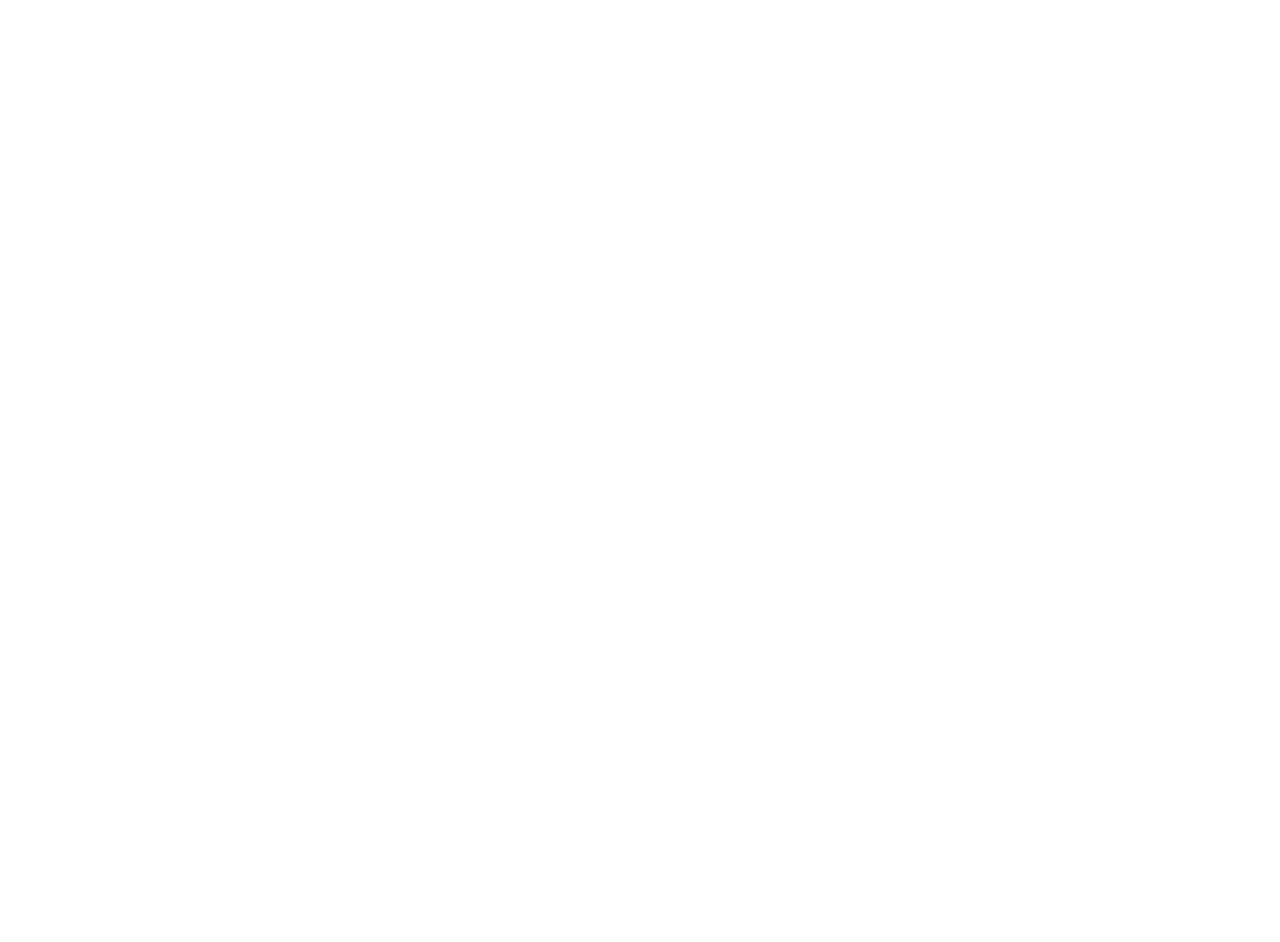
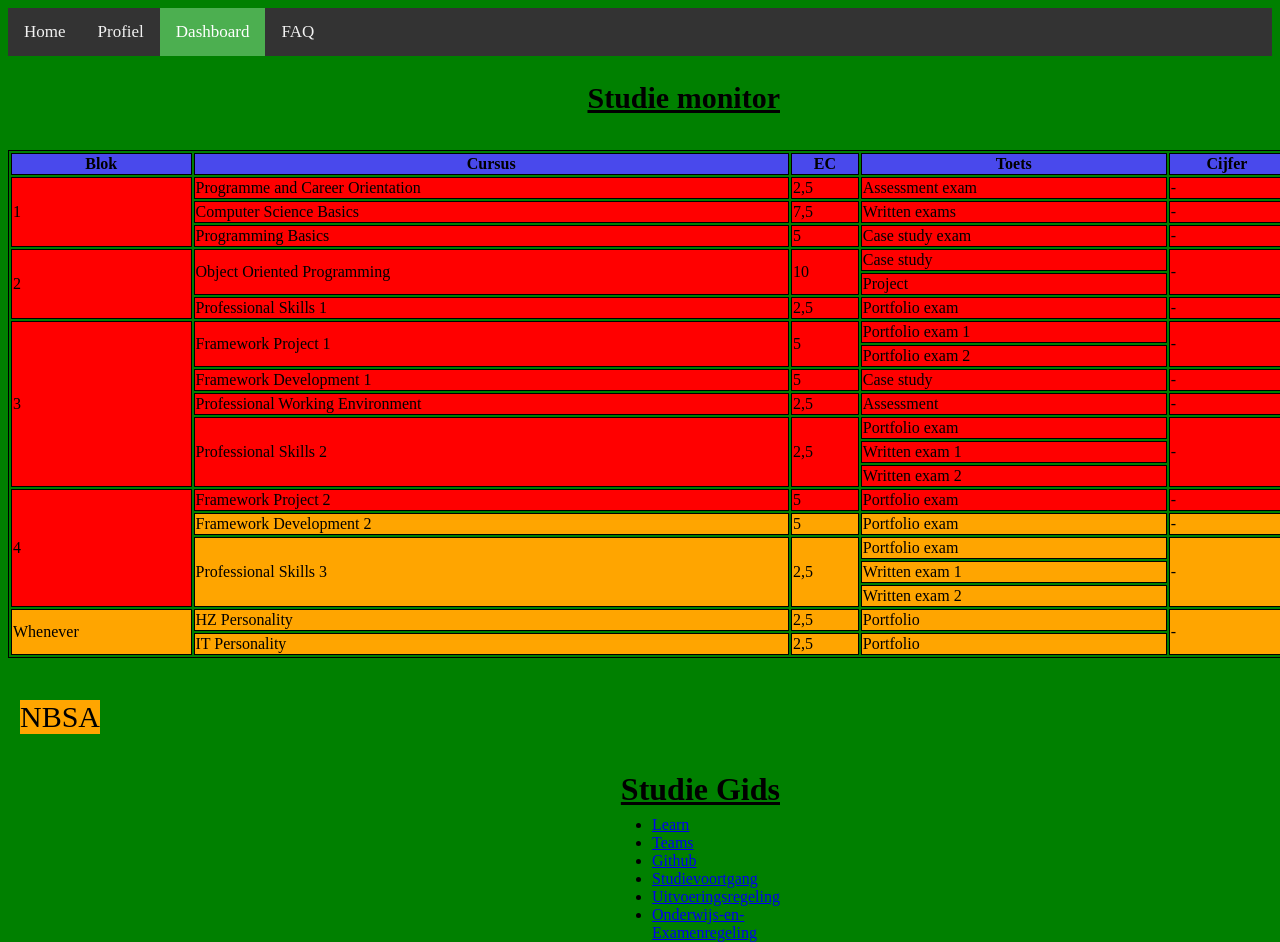
Before and after one commit to huge0003/huge0003.github.io, a plain HTML site: page dashboard.html in a window 1280 px wide. Before the commit the page ends 800 px from the top, so only its background shows below. Drawn offline with Linux system fonts and the light colour scheme.

Commit message:
faq+dash

```diff
--- a/css/style.css
+++ b/css/style.css
@@ -34,3 +34,17 @@ font-size: 20px;
 .logo {
   width: 50px;
 }
+
+table, th, td {
+  border: 1px solid black;
+}
+tr {
+  background-color: red;
+}
+
+.square {
+  border: 5px;
+  background-color: orange;
+  position: absolute; top: 700px; left: 20px;
+  font-size: 30px;
+}
--- a/dashboard.html
+++ b/dashboard.html
@@ -0,0 +1,145 @@
+<!DOCTYPE html>
+<html>
+<head>
+    <link rel="stylesheet" href="css/style.css" type="text/css">
+    <div class="topnav">
+        <a href="index.html">Home</a>
+        <a href="profile.html">Profiel</a>
+        <a  class="active" href="dashboard.html">Dashboard</a>
+        <a href="faq.html">FAQ</a>
+      </div>
+</head>
+<body>
+    <div><h2 style="font-size: 30px; position: absolute; right: 500px"><u>Studie monitor</u></h2>
+    <table style="width:100%; position:absolute; top:150px;">
+    <tr style="background-color:rgb(73, 73, 236)">
+        <th>Blok</th>
+        <th>Cursus</th>
+        <th>EC</th>
+        <th>Toets</th>
+        <th>Cijfer</th>
+    </tr>
+<tr>
+    <td rowspan="3">1</td>
+    <td>Programme and Career Orientation</td>
+    <td>2,5</td>
+    <td>Assessment exam</td>
+    <td>-</td>
+
+
+</tr>
+<tr>
+    <td>Computer Science Basics</td>
+    <td>7,5</td>
+    <td>Written exams</td>
+    <td>-</td>
+</tr>
+<tr  style="background-color:red">
+    <td>Programming Basics</td>
+    <td>5</td>
+    <td>Case study exam</td>
+    <td>-</td>
+</tr>
+<tr>
+    <td rowspan="3">2</td>
+    <td rowspan="2">Object Oriented Programming</td>
+    <td rowspan="2">10</td>
+    <td>Case study</td>
+    <td rowspan="2">-</td>
+</tr>
+<tr>
+    <td>Project</td>
+</tr>
+<tr>
+    <td>Professional Skills 1</td>
+    <td>2,5</td>
+    <td>Portfolio exam</td>
+    <td>-</td>
+</tr>
+<tr>
+    <td rowspan="7">3</td>
+    <td rowspan="2">Framework Project 1</td>
+    <td rowspan="2">5</td>
+    <td>Portfolio exam 1</td>
+    <td rowspan="2">-</td>
+</tr>
+<tr>
+    <td>Portfolio exam 2</td>
+</tr>
+<tr>
+    <td>Framework Development 1</td>
+    <td>5</td>
+    <td>Case study</td>
+    <td>-</td>
+</tr>
+<tr>
+    <td>Professional Working Environment</td>
+    <td>2,5</td>
+    <td>Assessment</td>
+    <td>-</td>
+</tr>
+<tr>
+    <td rowspan="3">Professional Skills 2</td>
+    <td rowspan="3">2,5</td>
+    <td>Portfolio exam</td>
+    <td rowspan="3">-</td>
+</tr>
+<tr>
+    <td>Written exam 1</td>
+</tr>
+<tr>
+    <td>Written exam 2</td>
+</tr>
+<tr>
+    <td rowspan="5">4</td>
+    <td>Framework Project 2</td>
+    <td>5</td>
+    <td>Portfolio exam</td>
+    <td>-</td>
+</tr>
+<tr style="background-color: orange;">
+    <td>Framework Development 2</td>
+    <td>5</td>
+    <td>Portfolio exam</td>
+    <td>-</td>
+</tr>
+<tr style="background-color: orange;">
+    <td rowspan="3">Professional Skills 3</td>
+    <td rowspan="3">2,5</td>
+    <td>Portfolio exam</td>
+    <td rowspan="3">-</td>
+</tr>
+<tr style="background-color: orange;">
+    <td>Written exam 1</td>
+</tr>
+<tr style="background-color: orange;">
+    <td>Written exam 2</td>
+</tr>
+<tr style="background-color: orange;">
+    <td rowspan="2">Whenever</td>
+    <td>HZ Personality</td>
+    <td>2,5</td>
+    <td>Portfolio</td>
+    <td rowspan="2">-</td>
+</tr>
+<tr style="background-color: orange;">
+    <td>IT Personality</td>
+    <td>2,5</td>
+    <td>Portfolio</td>
+</tr>
+    </table>
+</div>
+<div style="position: absolute; top:750px; right:500px;">
+    <h1><u>Studie Gids</u></h1>
+        <ul style="position: absolute; top: 50px; right: 0px">
+            <li><a href="https://learn.hz.nl/">Learn</a></li>
+            <li><a href="https://teams.microsoft.com/_?culture=nl-nl&country=NL&lm=deeplink&lmsrc=homePageWeb&cmpid=WebSignIn#/school/conversations/Algemeen?threadId=19:827654897ab746089c081f24aff1c984@thread.skype&ctx=channel">Teams</a></li>
+            <li><a href="https://github.com/huge0003/">Github</a></li>
+            <li><a href="https://apps.hz.nl/angular/studievoortgang/studiestatus">Studievoortgang</a></li>
+            <li><a href="https://hz.nl/uploads/documents/Regelingen/NL/Uitvoeringsregeling-OER-HBO-ICT-Voltijd-2019-2020.pdf">Uitvoeringsregeling</a></li>
+            <li><a href="https://hz.nl/uploads/documents/Regelingen/OERS/2020-2021/Onderwijs-en-Examenregeling-HZ-2020-2021-bachelor.pdf">Onderwijs-en-Examenregeling</a></li>
+        </ul>
+</div>
+<div class="square">NBSA</div>
+</body>
+</html>
```
Also changed, not shown: faq.html (+35 -0 lines), profile.html (+1 -1 lines).
